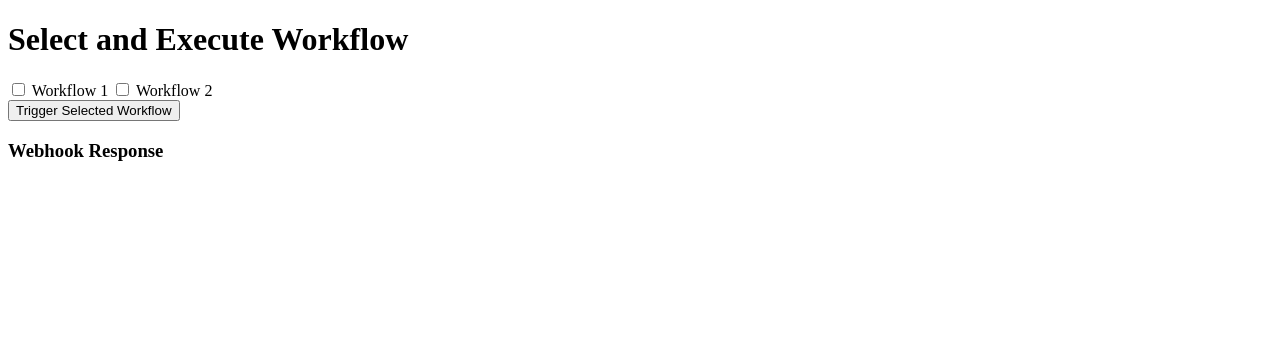
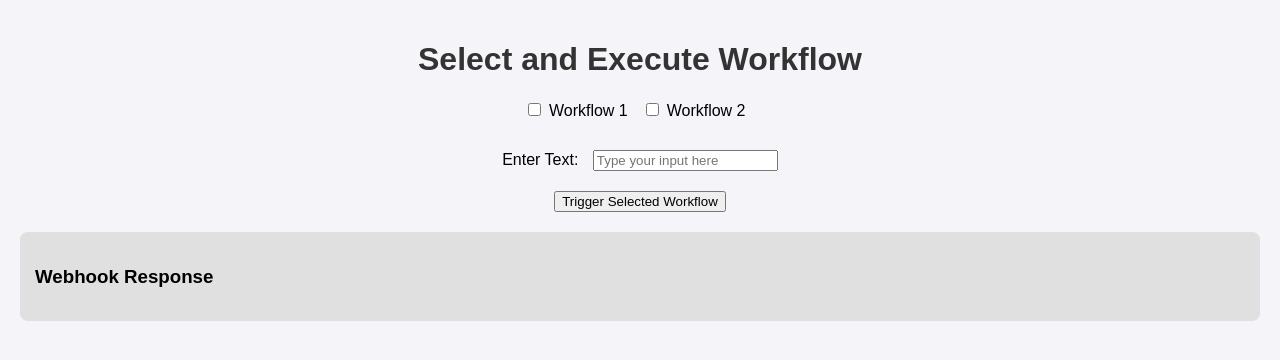
Before and after one commit to arg-tech/amf, a Jekyll site: the page demo.html, which Jekyll copies as it is, in a window 1280 px wide. Shown: the top 360 px of the page. Built offline with Jekyll 4.4.1, drawn with Linux system fonts in a browser that asks for light colours.

Commit message:
added demo

```diff
--- a/demo.html
+++ b/demo.html
@@ -5,16 +5,50 @@
   <meta name="viewport" content="width=device-width, initial-scale=1.0">
   <title>Workflow Selection</title>
   <style>
+    /* Original styling */
+    body {
+      font-family: Arial, sans-serif;
+      margin: 0;
+      padding: 20px;
+      background-color: #f4f4f9;
+    }
+    h1 {
+      text-align: center;
+      color: #333;
+    }
     #workflow1, #workflow2 {
-      display: none; /* Initially hide both workflows */
+      display: none; /* Hide workflows initially */
+      margin-top: 20px;
+      background-color: #fff;
+      padding: 20px;
+      border-radius: 8px;
+      box-shadow: 0 2px 10px rgba(0, 0, 0, 0.1);
+    }
+    label {
+      margin-right: 10px;
+    }
+    #inputBoxContainer {
+      text-align: center;
+      margin-top: 30px;
+    }
+    #webhookResponse {
+      margin-top: 20px;
+      padding: 15px;
+      background-color: #e0e0e0;
+      border-radius: 8px;
+    }
+    #responseData {
+      font-family: monospace;
+      white-space: pre-wrap;
     }
   </style>
 </head>
 <body>
+
   <h1>Select and Execute Workflow</h1>
 
-  <!-- Workflow Selection with checkboxes -->
-  <div>
+  <!-- Workflow Selection -->
+  <div style="text-align: center;">
     <label>
       <input type="checkbox" id="workflow1Checkbox"> Workflow 1
     </label>
@@ -23,56 +57,69 @@
     </label>
   </div>
 
-  <!-- Workflow Displays -->
-  <div id="workflow1" class="workflow-container">
+  <!-- Workflow 1 -->
+  <div id="workflow1">
     <h2>Workflow 1</h2>
     <n8n-demo id="workflow1Visualization" workflow='{"name": "My workflow","nodes":[{"parameters":{"functionCode":"return items;"},"name":"Text to JSON6","type":"n8n-nodes-base.function","typeVersion":1,"position":[900,460],"id":"ab512690-f0aa-462a-bebb-c3e30d4678a4"},{"parameters":{"requestMethod":"POST","url":"http://default-turninator.amfws.arg.tech/turninator-01","responseFormat":"file","jsonParameters":true,"options":{"bodyContentType":"multipart-form-data"},"sendBinaryData":true},"name":"Turninator7","type":"n8n-nodes-base.httpRequest","typeVersion":1,"position":[1320,460],"id":"39a4a837-6a70-461f-9b41-0470a74e7ebe"}]}'>
     </n8n-demo>
   </div>
 
-  <div id="workflow2" class="workflow-container">
+  <!-- Workflow 2 -->
+  <div id="workflow2">
     <h2>Workflow 2</h2>
     <n8n-demo id="workflow2Visualization" workflow='{"name": "Workflow 2"}'>
     </n8n-demo>
   </div>
 
-  <button id="triggerWebhookButton">Trigger Selected Workflow</button>
+  <!-- Input Box for User Data -->
+  <div id="inputBoxContainer">
+    <label for="userInput">Enter Text:</label>
+    <input type="text" id="userInput" placeholder="Type your input here" />
+  </div>
 
+  <!-- Button to Trigger Workflow -->
+  <div style="text-align: center; margin-top: 20px;">
+    <button id="triggerWebhookButton">Trigger Selected Workflow</button>
+  </div>
+
+  <!-- Webhook Response Display -->
   <div id="webhookResponse">
     <h3>Webhook Response</h3>
     <pre id="responseData"></pre>
   </div>
 
   <script>
-    // Your API keys and webhook URLs
+    // API keys and webhook URLs
     const apiKey1 = 'n8n_api_fe47230be81cde1fdaa8893f498bddaa96b1a2752ef5278e6bcac0c82cda8ec42c7ecc3e21577dcc';
     const apiKey2 = 'PLACEHOLDER_API_KEY_2';
     const webhookUrl1 = 'http://localhost:5678/webhook/47c193b6-988b-45af-b777-bff42ca01f3b';
     const webhookUrl2 = 'http://localhost:5678/webhook/PLACEHOLDER_URL_2';
 
-    // Function to update the visibility of workflows based on checkbox selection
+    // Function to toggle workflow visibility based on selected checkboxes
     function toggleWorkflows() {
       const isWorkflow1Selected = document.getElementById('workflow1Checkbox').checked;
       const isWorkflow2Selected = document.getElementById('workflow2Checkbox').checked;
 
-      // Toggle display of workflow containers based on checkbox state
       document.getElementById('workflow1').style.display = isWorkflow1Selected ? 'block' : 'none';
       document.getElementById('workflow2').style.display = isWorkflow2Selected ? 'block' : 'none';
     }
 
-    // Function to trigger the selected workflow when the button is clicked
+    // Trigger webhook when button is clicked
     document.getElementById('triggerWebhookButton').addEventListener('click', () => {
-      // Get selected workflows
+      const userInput = document.getElementById('userInput').value.trim();
+      if (!userInput) {
+        alert('Please enter valid input.');
+        return;
+      }
+
       const isWorkflow1Selected = document.getElementById('workflow1Checkbox').checked;
       const isWorkflow2Selected = document.getElementById('workflow2Checkbox').checked;
 
-      // If neither workflow is selected, alert the user
       if (!isWorkflow1Selected && !isWorkflow2Selected) {
         alert('Please select a workflow to execute.');
         return;
       }
 
-      // Prepare data and URL for the selected workflow
       let selectedWebhookUrl, selectedApiKey;
       if (isWorkflow1Selected) {
         selectedWebhookUrl = webhookUrl1;
```
Also changed, not shown: other parts of demo.html (+5 -20 lines).
